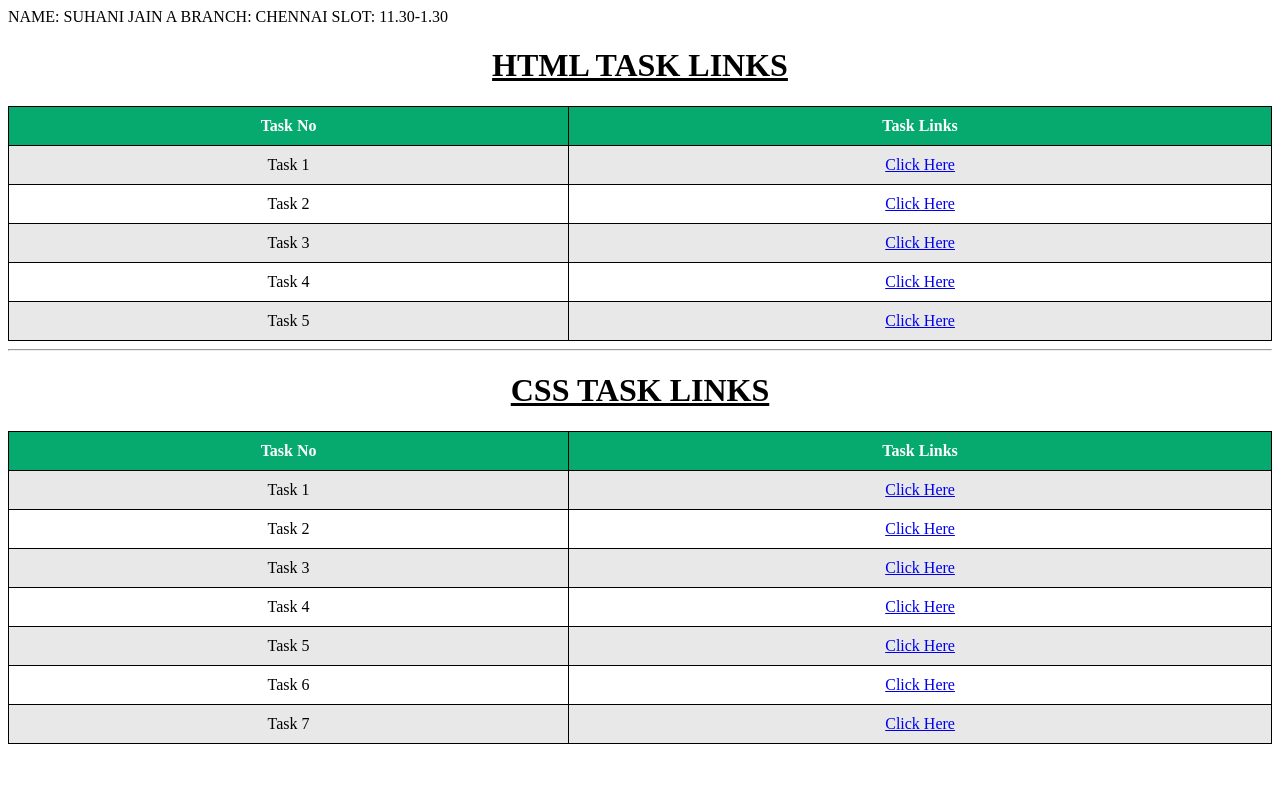
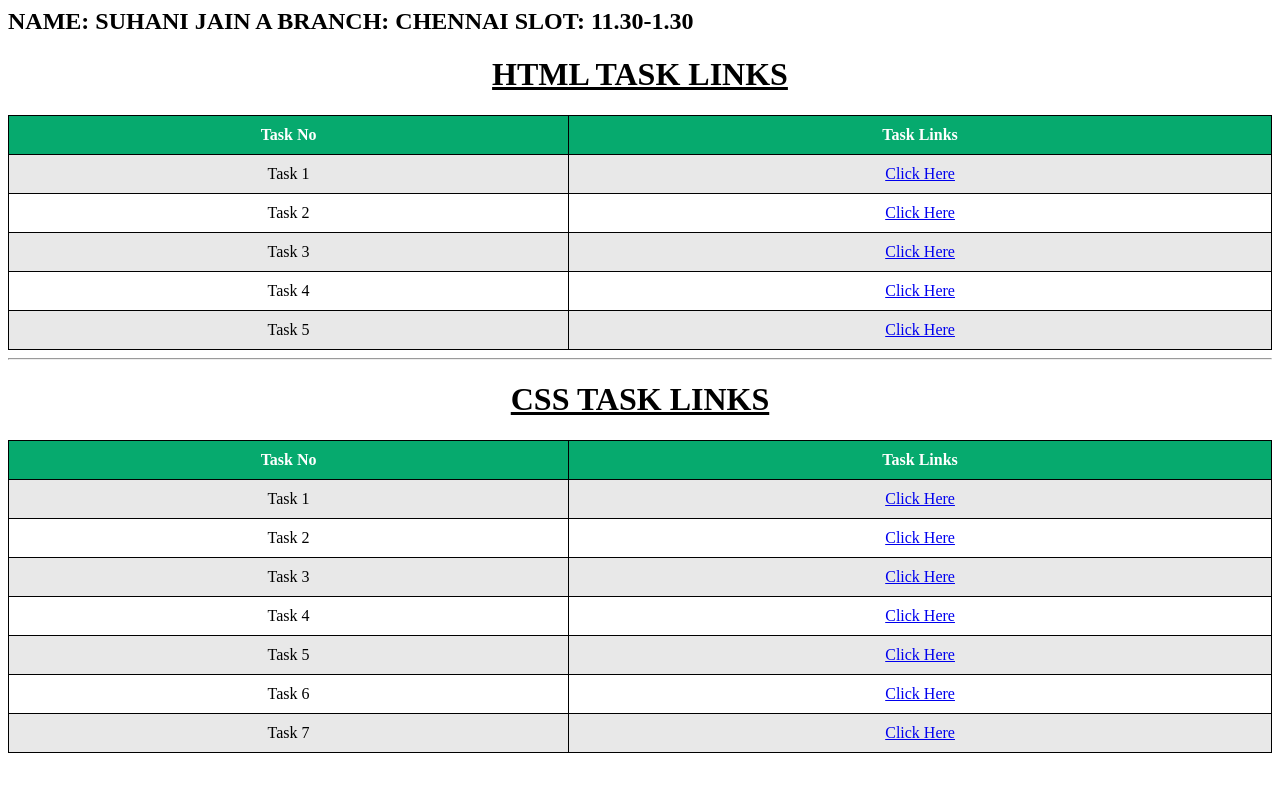
Before and after one commit to Suhani2705/Mern_Tasks, a plain HTML site: page index.html in a window 1280 px wide. Drawn offline with Linux system fonts and the light colour scheme.

Commit message:
Update index.html

```diff
--- a/index.html
+++ b/index.html
@@ -34,11 +34,11 @@
     </style>
 </head>
 <body>
-    <p>
+    <p><h2>
         NAME: SUHANI JAIN A
         BRANCH: CHENNAI
         SLOT: 11.30-1.30
-
+      </h2>
     </p>
     <h1>HTML TASK LINKS</h1>
     <table>
```
